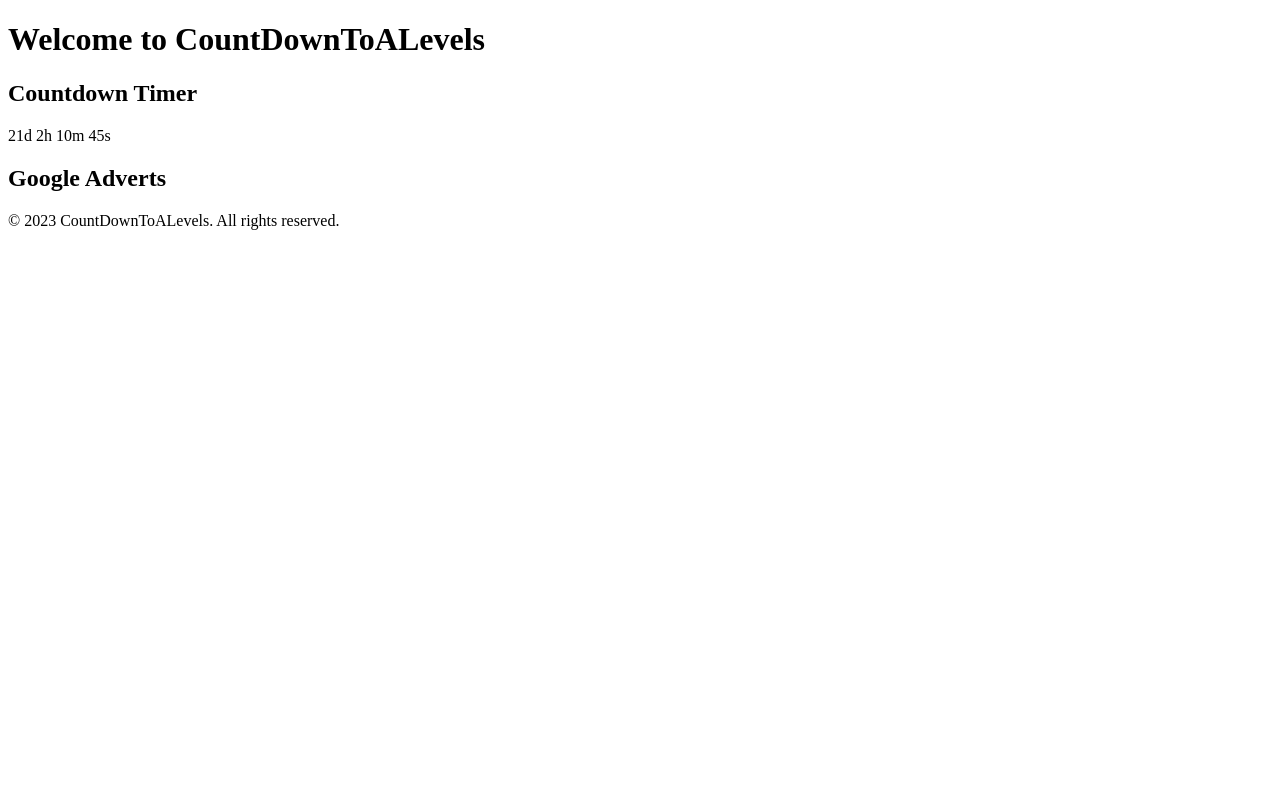
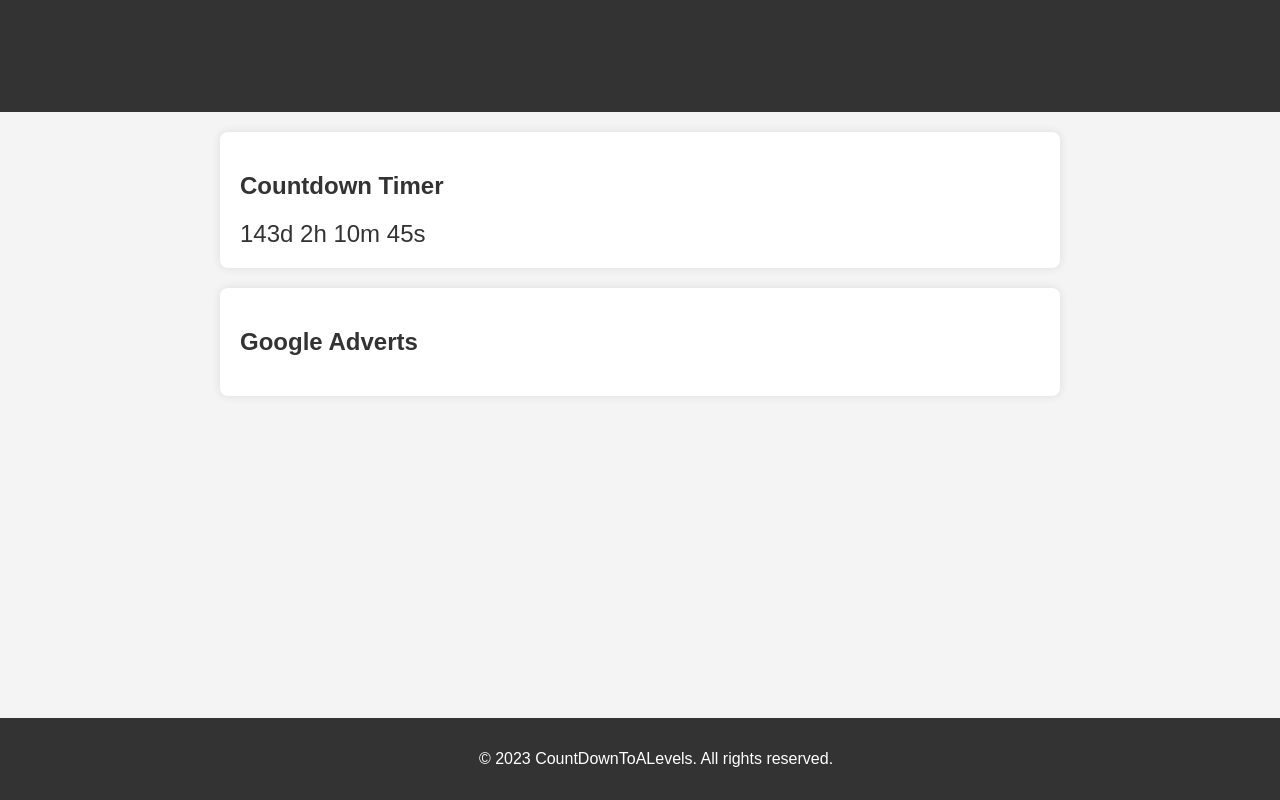
Before and after one commit to NotAyo1234/countdowntoalevels, a plain HTML site: page index.html in a window 1280 px wide. Drawn offline with Linux system fonts and the light colour scheme.

Commit message:
Update index.html

```diff
--- a/index.html
+++ b/index.html
@@ -4,6 +4,54 @@
     <meta charset="UTF-8">
     <meta name="viewport" content="width=device-width, initial-scale=1.0">
     <title>CountDownToALevels</title>
+    <style>
+        body {
+            font-family: 'Arial', sans-serif;
+            margin: 0;
+            padding: 0;
+            background-color: #f4f4f4;
+        }
+
+        header {
+            background-color: #333;
+            color: #fff;
+            text-align: center;
+            padding: 1em;
+        }
+
+        section {
+            max-width: 800px;
+            margin: 20px auto;
+            padding: 20px;
+            background-color: #fff;
+            border-radius: 8px;
+            box-shadow: 0 0 10px rgba(0, 0, 0, 0.1);
+        }
+
+        h1, h2 {
+            color: #333;
+        }
+
+        #countdown {
+            font-size: 24px;
+            color: #333;
+        }
+
+        .ad-container {
+            margin-top: 20px;
+            text-align: center;
+        }
+
+        footer {
+            background-color: #333;
+            color: #fff;
+            text-align: center;
+            padding: 1em;
+            position: fixed;
+            bottom: 0;
+            width: 100%;
+        }
+    </style>
     <!-- Include Google AdSense script or other ad network script here -->
 </head>
 <body>
@@ -43,7 +91,7 @@
         // Add your countdown timer script here
         // Example using JavaScript:
         // Set the date we're counting down to
-        var countDownDate = new Date("Dec 31, 2023 23:59:59").getTime();
+        var countDownDate = new Date("May 1, 2024 23:59:59").getTime();
 
         // Update the countdown every 1 second
         var x = setInterval(function() {
```
